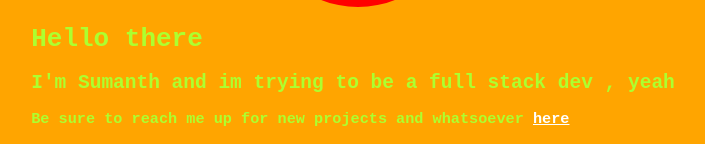
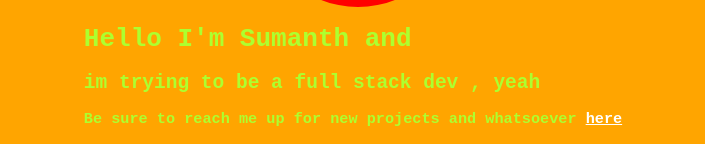
Before and after one commit to Sumanthrr26/Myportfolio, a plain HTML site: page index.html in a window 1280 px wide. Shown: the part 425-569 px from the top of the page, without its empty margins (287-992 px from the left). Drawn offline with Linux system fonts and the light colour scheme.

Commit message:
Change of file

```diff
--- a/index.html
+++ b/index.html
@@ -11,8 +11,8 @@
                         <img class ="profile-pic" src="https://scontent-sea1-1.cdninstagram.com/vp/8fec07e3816abb718bae9d3b7c2695f4/5D70479E/t51.2885-19/s150x150/47694441_2245999685673362_8988197357350813696_n.jpg?_nc_ht=scontent-sea1-1.cdninstagram.com">
 
                     <div class="site-head-content">
-                        <h1>Hello there</h1>
-                    <h2>I'm Sumanth and im trying to be a full stack dev , yeah </h2>
+                        <h1>Hello I'm Sumanth and </h1>
+                    <h2>im trying to be a full stack dev , yeah </h2>
                     <h3> Be sure to reach me up for new projects and whatsoever  <a class = "course-link" href="https://www.youtube.com/channel/UCZwNzByLffX09WaSEb3Vl3Q?view_as=subscriber">here</a> </h3>
                 </header>
             </div>
```
